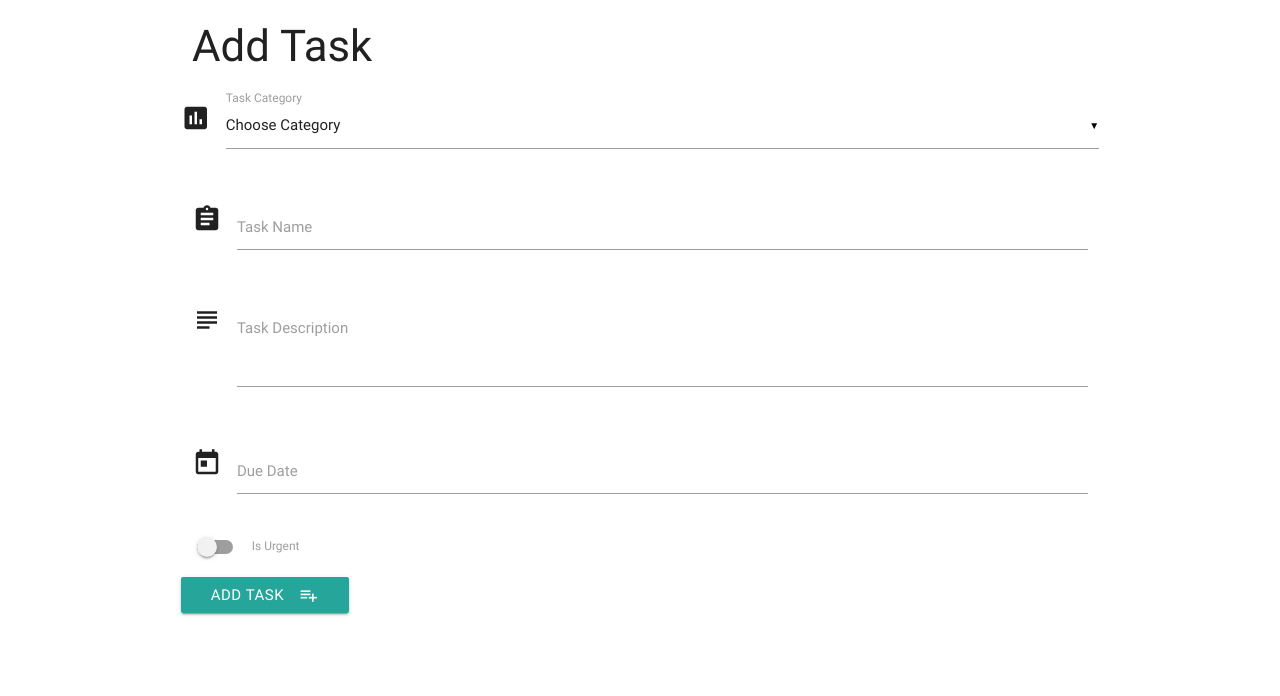
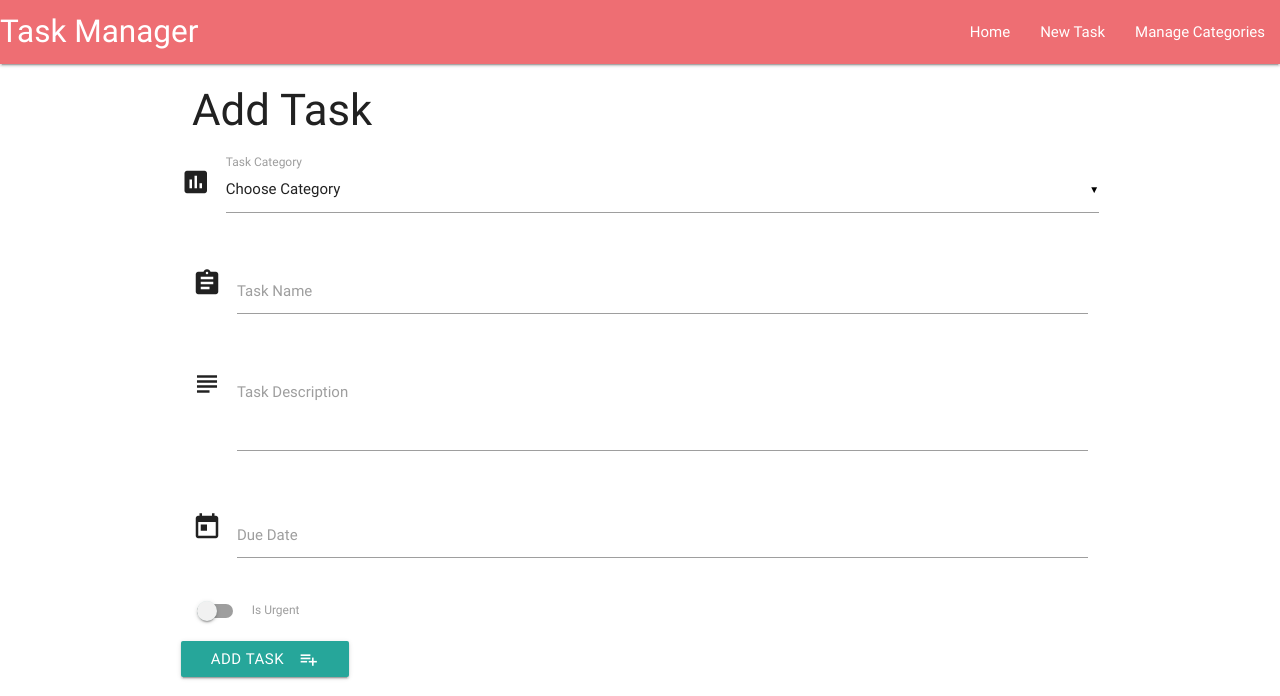
Before and after one commit to pazcm/task-manager, a Flask app: page /add_task in a window 1280 px wide. Shown: the top 696 px of the page. Run offline with Flask 2, Linux system fonts and the light colour scheme; data that the repository does not hold is empty; some libraries are stand-ins or nearby versions.

Commit message:
update templates

```diff
--- a/templates/base.html
+++ b/templates/base.html
@@ -8,6 +8,26 @@
 </head>
 
 <body>
+    <!--nav bar-->
+    <header>
+        <nav>
+            <div class="nav-wrapper">
+                <a href="{{url_for('get_tasks')}}" class="brand-logo">Task Manager</a>
+                <a href="#" data-activates="mobile-demo" class="button-collapse"><i class="material-icons">menu</i></a>
+                <ul id="nav-mobile" class="right hide-on-med-and-down">
+                    <li><a href="{{url_for('get_tasks')}}">Home</a></li>
+                    <li><a href="{{url_for('add_task')}}">New Task</a></li>
+                    <li><a href="{{url_for('get_categories')}}">Manage Categories</a></li>
+                </ul>
+                <ul class="side-nav" id="mobile-demo">
+                    <li><a href="{{url_for('get_tasks')}}">Home</a></li>
+                    <li><a href="{{url_for('add_task')}}">New Task</a></li>
+                    <li><a href="{{url_for('get_categories')}}">Manage Categories</a></li>
+                </ul>
+            </div>
+        </nav>
+</header>
+<!--end nav bar-->
     <div class="container">
         {% block content %}
         {% endblock %}
```
